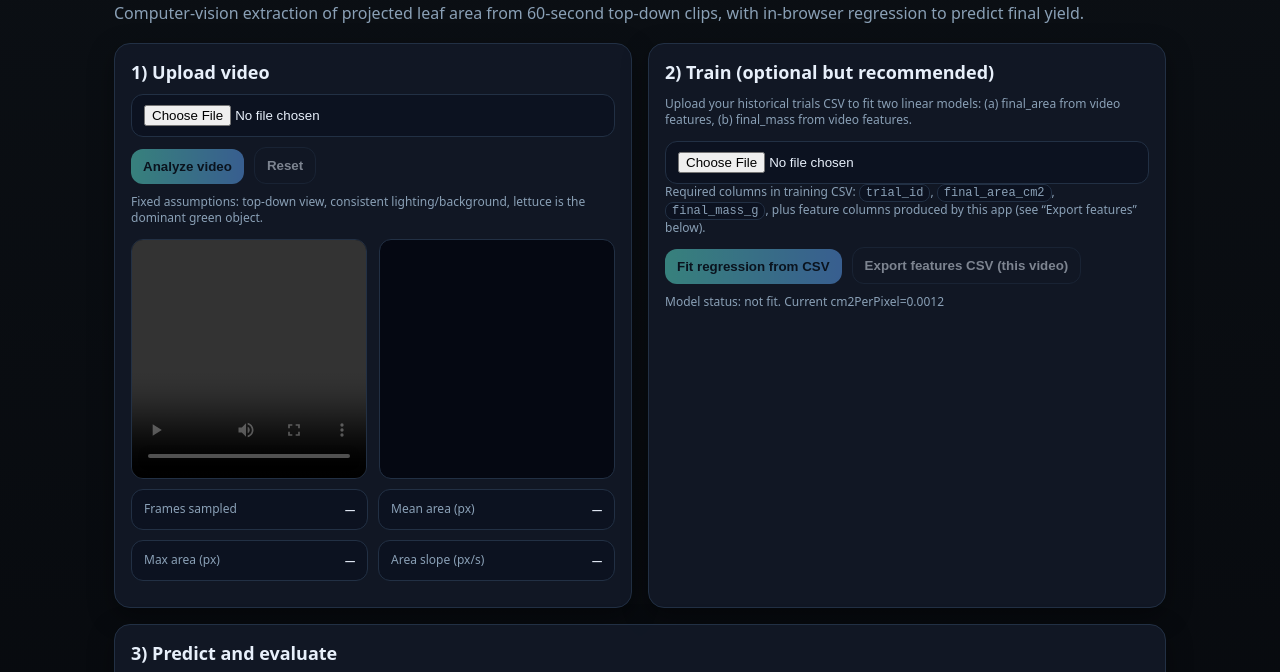
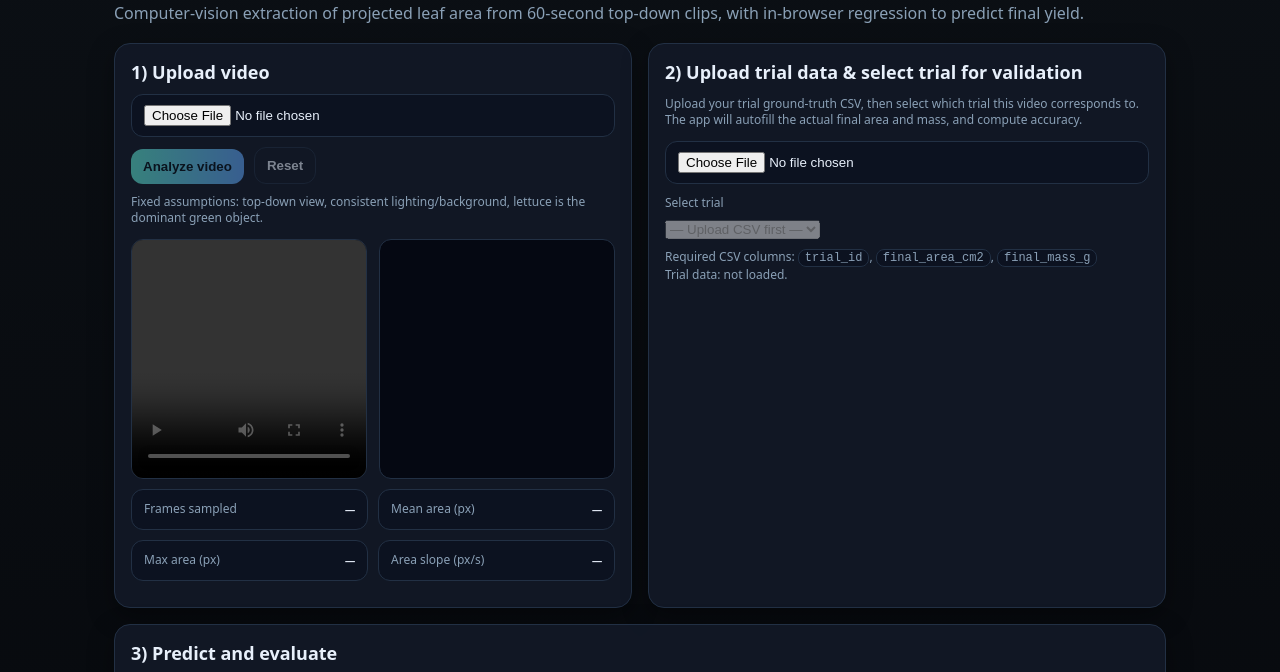
Before and after one commit to shividoge/STEMFAIR2026, a plain HTML site: page index.html in a window 1280 px wide. Shown: the part 65-737 px from the top of the page. Drawn offline with Linux system fonts and the light colour scheme.

Commit message:
Update index.html

```diff
--- a/index.html
+++ b/index.html
@@ -42,25 +42,31 @@
       </div>
 
       <div class="card">
-        <h2>2) Train (optional but recommended)</h2>
-        <p class="small">
-          Upload your historical trials CSV to fit two linear models:
-          (a) final_area from video features, (b) final_mass from video features.
-        </p>
-        <input id="trainCsvInput" type="file" accept=".csv,text/csv" />
-        <div class="small">
-          Required columns in training CSV:
-          <code>trial_id</code>, <code>final_area_cm2</code>, <code>final_mass_g</code>,
-          plus feature columns produced by this app (see “Export features” below).
-        </div>
+  <h2>2) Upload trial data & select trial for validation</h2>
+  <p class="small">
+    Upload your trial ground-truth CSV, then select which trial this video corresponds to. The app will autofill the
+    actual final area and mass, and compute accuracy.
+  </p>
 
-        <div class="row">
-          <button id="fitBtn" class="primary" disabled>Fit regression from CSV</button>
-          <button id="exportFeaturesBtn" class="ghost" disabled>Export features CSV (this video)</button>
-        </div>
+  <input id="trialCsvInput" type="file" accept=".csv,text/csv" />
 
-        <div class="small" id="modelStatus">Model status: not fit (will use default coefficients).</div>
-      </div>
+  <div class="row">
+    <div class="field">
+      <label>Select trial</label>
+      <select id="trialSelect" disabled>
+        <option value="">— Upload CSV first —</option>
+      </select>
+    </div>
+  </div>
+
+  <div class="small">
+    Required CSV columns:
+    <code>trial_id</code>, <code>final_area_cm2</code>, <code>final_mass_g</code>
+  </div>
+
+  <div class="small" id="trialDataStatus">Trial data: not loaded.</div>
+</div>
+
 
       <div class="card">
         <h2>3) Predict and evaluate</h2>
```
